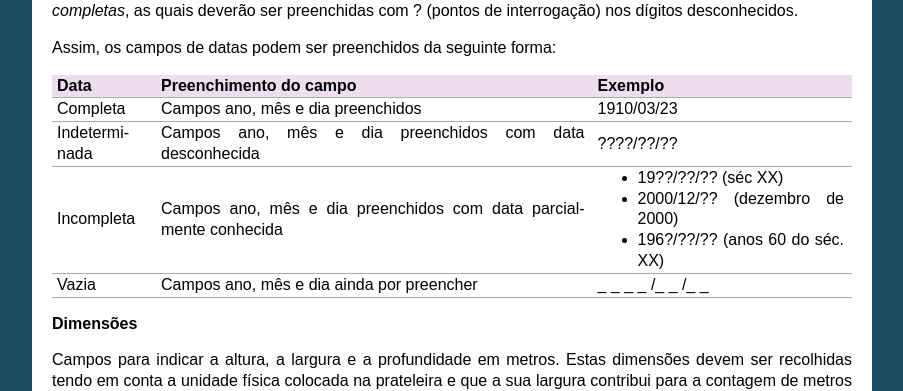
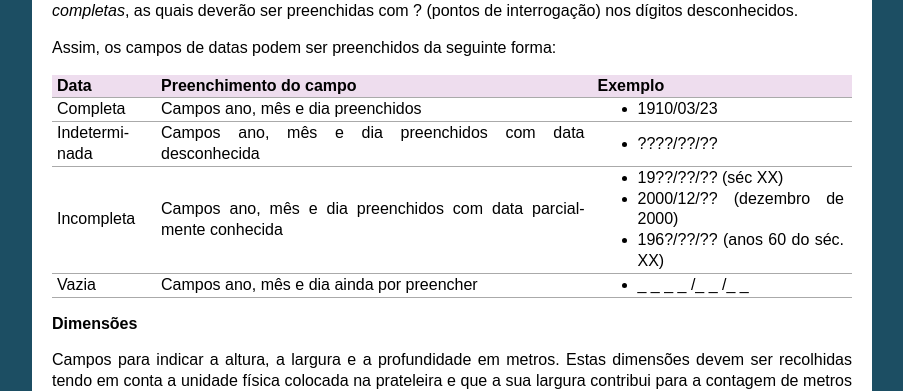
Before and after one commit to ParadigmaXis/gisa, a Sphinx documentation site: the page built from docs/descricao_uf.rst, in a window 1280 px wide. Shown: the part 4614-5005 px from the top of the page, without its empty margins (198-1101 px from the left). Built offline with Sphinx 7.4.7, drawn with Linux system fonts in a browser that asks for light colours; pages that are not in the unit, such as notebooks, are missing from menus.

Commit message:
Syntax corrections

```diff
--- a/docs/descricao_uf.rst
+++ b/docs/descricao_uf.rst
@@ -207,20 +207,20 @@ desconhecidos.
 
 Assim, os campos de datas podem ser preenchidos da seguinte forma:
 
-+-----------------+-----------------------------------------------+-------------------------------------+
-| Data            | Preenchimento do campo                        | Exemplo                             |
-+=================+===============================================+=====================================+
-| Completa        | Campos ano, mês e dia preenchidos             | 1910/03/23                          |
-+-----------------+-----------------------------------------------+-------------------------------------+
-| Indeterminada   | Campos ano, mês e dia preenchidos             | ????/??/??                          |
-|                 | com data desconhecida                         |                                     |
-+-----------------+-----------------------------------------------+-------------------------------------+
-| Incompleta      | Campos ano, mês e dia preenchidos             | - 19??/??/?? (séc XX)               |
-|                 | com data parcialmente conhecida               | - 2000/12/?? (dezembro de 2000)     |
-|                 |                                               | - 196?/??/?? (anos 60 do séc. XX)   |
-+-----------------+-----------------------------------------------+-------------------------------------+
-| Vazia           | Campos ano, mês e dia ainda por preencher     | \_ \_ \_ \_ /\_ \_ /\_ \_           |
-+-----------------+-----------------------------------------------+-------------------------------------+
++-----------------+-----------------------------------------------+----------------------------------------+
+| Data            | Preenchimento do campo                        | Exemplo                                |
++=================+===============================================+========================================+
+| Completa        | Campos ano, mês e dia preenchidos             | - 1910/03/23                           |
++-----------------+-----------------------------------------------+----------------------------------------+
+| Indeterminada   | Campos ano, mês e dia preenchidos             | - ????/??/??                           |
+|                 | com data desconhecida                         |                                        |
++-----------------+-----------------------------------------------+----------------------------------------+
+| Incompleta      | Campos ano, mês e dia preenchidos             | - 19??/??/?? (séc XX)                  |
+|                 | com data parcialmente conhecida               | - 2000/12/?? (dezembro de 2000)        |
+|                 |                                               | - 196?/??/?? (anos 60 do séc. XX)      |
++-----------------+-----------------------------------------------+----------------------------------------+
+| Vazia           | Campos ano, mês e dia ainda por preencher     | - \_ \_ \_ \_ /\_ \_ /\_ \_            |
++-----------------+-----------------------------------------------+----------------------------------------+
 
 **Dimensões**
 
```
